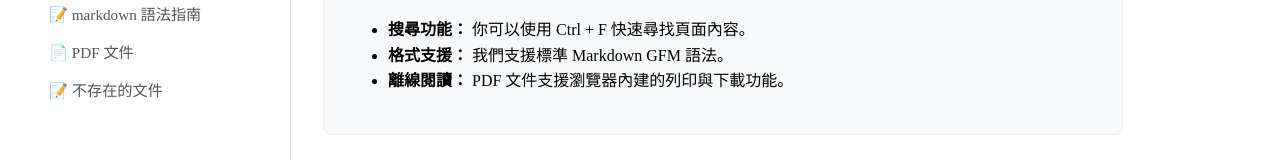
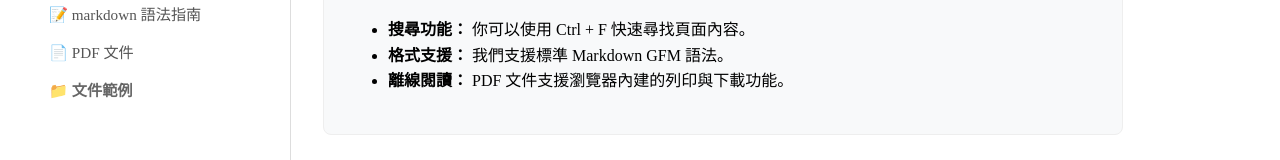
Before and after one commit to marykuo/react-doc-viewer-starter, a React (Vite) app: page / in a window 1280 px wide. Shown: the part 267-427 px from the top of the page. Built offline with nearby package versions, Linux system fonts and the light colour scheme.

Commit message:
feat: add isOpen to set default expand folder or not

```diff
--- a/public/data/sidebar.json
+++ b/public/data/sidebar.json
@@ -30,9 +30,16 @@
                 "type": "pdf"
             },
             {
-                "id": "not-exist",
-                "title": "不存在的文件",
-                "type": "markdown"
+                "title": "文件範例",
+                "type": "folder",
+                "isOpen": false,
+                "children": [
+                    {
+                        "id": "not-exist",
+                        "title": "不存在的文件",
+                        "type": "markdown"
+                    }
+                ]
             }
         ]
     }
--- a/src/components/Sidebar.jsx
+++ b/src/components/Sidebar.jsx
@@ -4,7 +4,9 @@ import { fetchJson } from "../utils/fetchJson";
 
 // 遞迴子組件
 function SidebarItem({ item, depth = 0 }) {
-  const [isOpen, setIsOpen] = useState(true); // 控制資料夾展開/收合
+  const [isOpen, setIsOpen] = useState(
+    item.isOpen !== undefined ? item.isOpen : true,
+  );
   const hasChildren = item.type === "folder" && item.children;
 
   // 根據深度計算左側縮排
```
